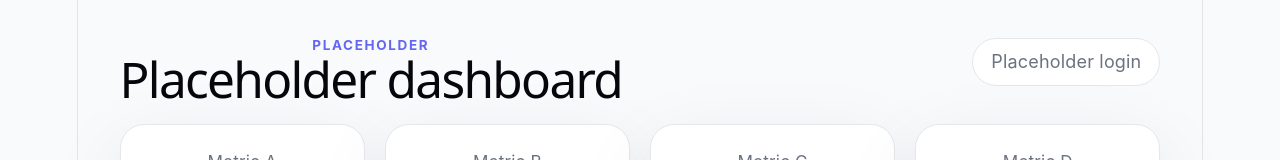
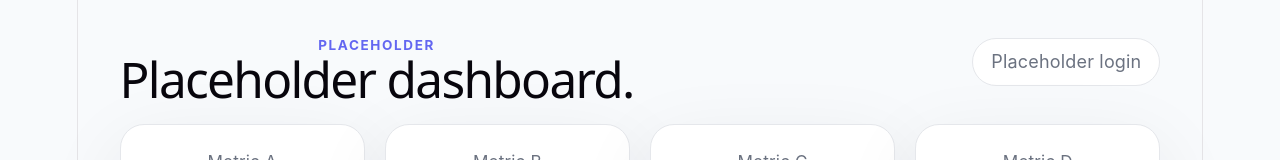
Before and after one commit to SuheybNur/SaaS-Analytics-Dashboard, a React (Vite) app: page / in a window 1280 px wide. Shown: the top 160 px of the page. Built offline with nearby package versions, Linux system fonts and the light colour scheme.

Commit message:
Pull rule test

```diff
--- a/src/App.tsx
+++ b/src/App.tsx
@@ -63,7 +63,7 @@ function App() {
       <header className="dashboard-header">
         <div>
           <p className="eyebrow">Placeholder</p>
-          <h1>Placeholder dashboard</h1>
+          <h1>Placeholder dashboard.</h1>
         </div>
         <div className="login-pill">Placeholder login</div>
       </header>
```
